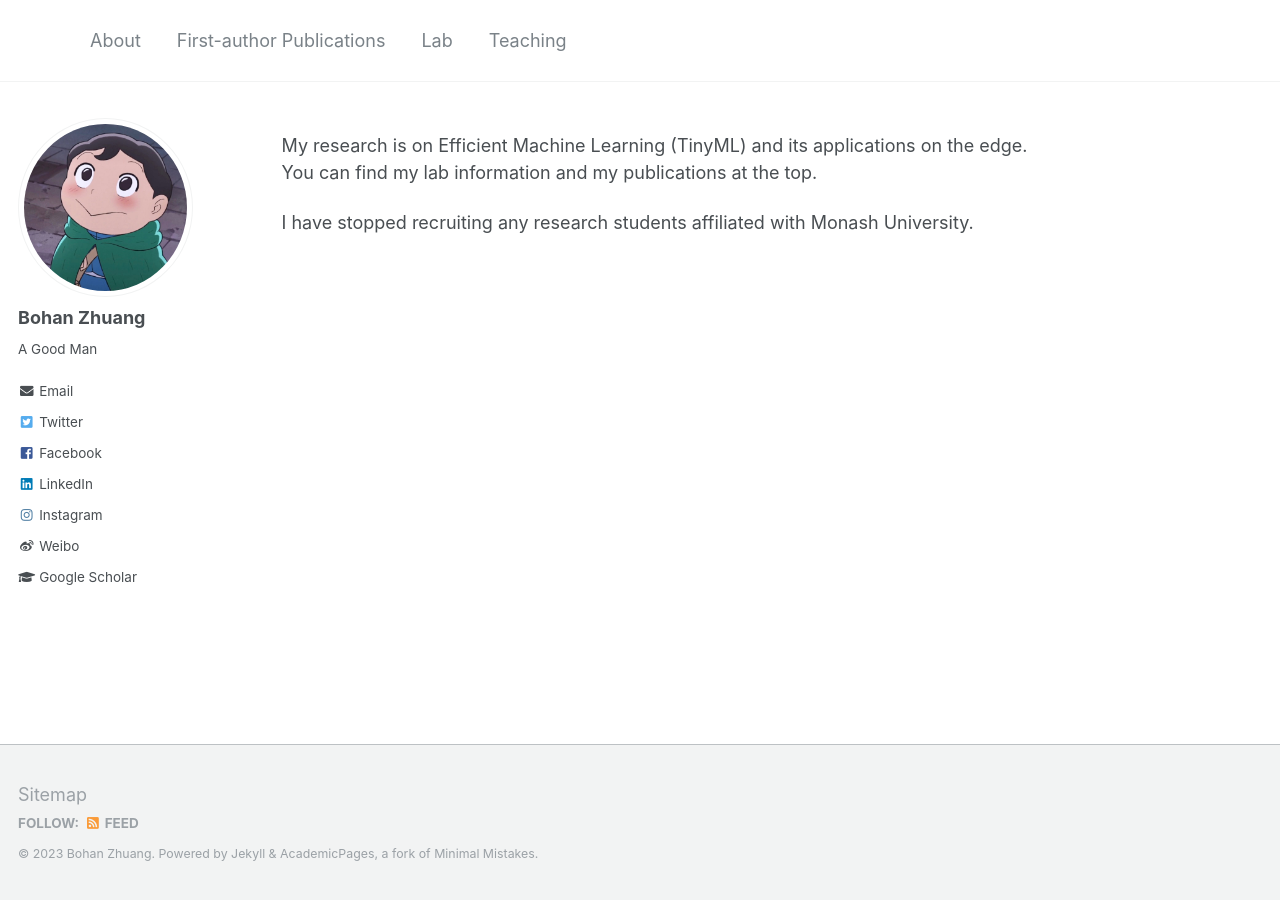
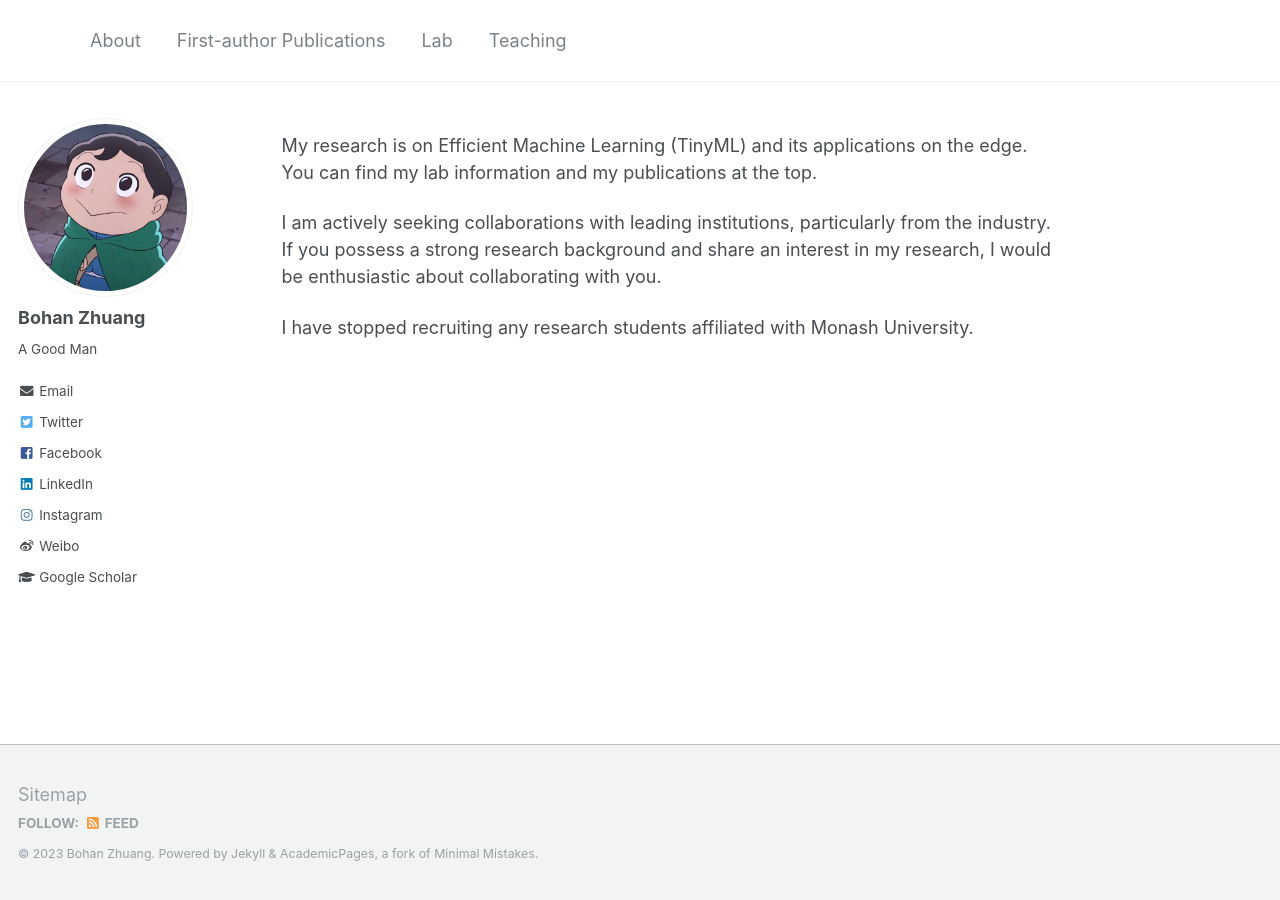
Before and after one commit to bohanzhuang/bohanzhuang.github.io, a Jekyll site: the page built from _pages/about.md, in a window 1280 px wide. Built offline with Jekyll 4.4.1, drawn with Linux system fonts in a browser that asks for light colours.

Commit message:
Update about.md

```diff
--- a/_pages/about.md
+++ b/_pages/about.md
@@ -11,4 +11,6 @@ redirect_from:
 
 My research is on Efficient Machine Learning (TinyML) and its applications on the edge. You can find my lab information and my publications at the top.
 
+I am actively seeking collaborations with leading institutions, particularly from the industry. If you possess a strong research background and share an interest in my research, I would be enthusiastic about collaborating with you.
+
 I have stopped recruiting any research students affiliated with Monash University.
```
